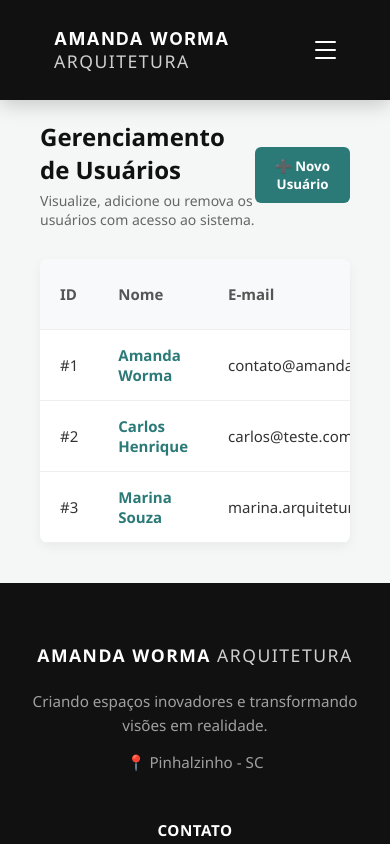
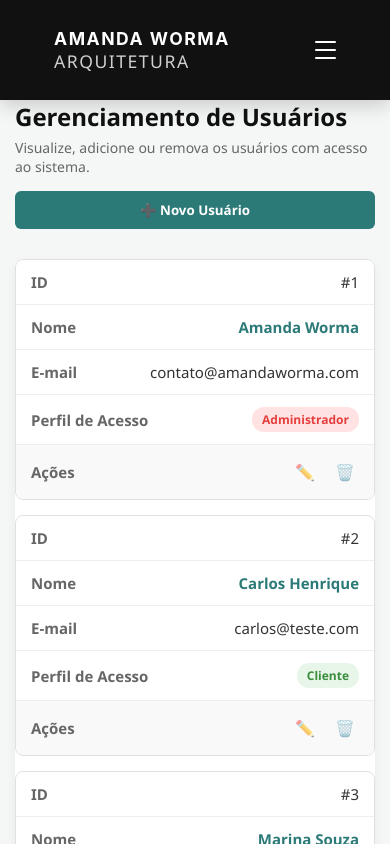
Before and after one commit to 06mateus/vue-project, a Vue app: page /users in a window 390 px wide. Shown: the top 844 px of the page. Built offline with nearby package versions, Linux system fonts and the light colour scheme.

Commit message:
Feito ajustes nas telas para ficar responsivas

```diff
--- a/src/views/ContactView.vue
+++ b/src/views/ContactView.vue
@@ -101,6 +101,7 @@ const enviarFormulario = () => {
 <style scoped>
 .contato-page {
   width: 100%;
+  box-sizing: border-box; /* Garante que o padding não estoure a largura de 100% */
   min-height: calc(100vh - 70px);
   background-color: var(--bg-sections, #f3f4f6);
   display: flex;
@@ -213,6 +214,8 @@ const enviarFormulario = () => {
   background-color: #fff;
   color: #333;
   transition: all 0.2s ease;
+  width: 100%; /* Adicionado para garantir o alinhamento */
+  box-sizing: border-box; /* Adicionado para lidar corretamente com os paddings dos inputs */
 }
 
 [data-theme="dark"] .campo-grupo input,
@@ -258,6 +261,7 @@ const enviarFormulario = () => {
   cursor: pointer;
   transition: background-color 0.2s;
   margin-top: 10px;
+  width: 100%; /* Garante que o botão ocupe todo o espaço disponível */
 }
 
 .btn-enviar:hover {
@@ -266,8 +270,13 @@ const enviarFormulario = () => {
 
 /* RESPONSIVIDADE */
 @media (max-width: 768px) {
+  .contato-page {
+    padding: 20px 15px; /* Reduz o espaçamento nas laterais */
+  }
+
   .contato-container {
-    grid-template-columns: 1fr;
+    padding: 60px 20px;
+    grid-template-columns: 1fr; /* Coloca o texto em cima e o form embaixo */
     gap: 30px;
   }
 
@@ -276,7 +285,11 @@ const enviarFormulario = () => {
   }
 
   .contato-card {
-    padding: 25px;
+    padding: 25px; /* Reduz o padding interno do card do formulário */
+  }
+
+  .localidade-grid {
+    grid-template-columns: 1fr; /* Coloca a Cidade em cima do Estado para não espremer os inputs */
   }
 }
 </style>
--- a/src/views/UsuariosView.vue
+++ b/src/views/UsuariosView.vue
@@ -2,40 +2,64 @@
 import { ref } from 'vue'
 import { listaUsuarios } from '../database/usuarios.js' // 👈 Importa a lista global
 
-const usuarios = listaUsuarios // Lista de usuários (Simulando dados do banco)
-// Variáveis de controle do Modal (Formulário)
+const usuarios = listaUsuarios // Lista de usuários
+// Variáveis de controle do Modal
 const modalAberto = ref(false)
 const novoNome = ref('')
 const novoEmail = ref('')
 const novoPerfil = ref('Cliente')
 
+// 🆕 Variável para controlar se estamos editando um usuário (guarda o ID)
+const usuarioEditandoId = ref(null)
+
 // Função para abrir e fechar o modal
 const alternarModal = () => {
   modalAberto.value = !modalAberto.value
   if (!modalAberto.value) {
-    // Limpa o formulário ao fechar
+    // Limpa o formulário e reseta o estado de edição ao fechar
     novoNome.value = ''
     novoEmail.value = ''
     novoPerfil.value = 'Cliente'
+    usuarioEditandoId.value = null
   }
 }
 
-// Função para adicionar o usuário na lista de forma reativa
-const adicionarUsuario = () => {
+// 🆕 Função para preencher o modal com os dados do usuário que será editado
+const abrirModalEdicao = (usuario) => {
+  novoNome.value = usuario.nome
+  novoEmail.value = usuario.email
+  novoPerfil.value = usuario.perfil
+  usuarioEditandoId.value = usuario.id
+  modalAberto.value = true
+}
+
+// 🆕 Função unificada para Salvar (Adicionar novo OU Atualizar existente)
+const salvarUsuario = () => {
   if (!novoNome.value || !novoEmail.value) return
 
-  // Cria o novo objeto do usuário
+  if (usuarioEditandoId.value) {
+    // Modo EDIÇÃO: Encontra o usuário na lista e atualiza os dados
+    const index = usuarios.value.findIndex(u => u.id === usuarioEditandoId.value)
+    if (index !== -1) {
+      usuarios.value[index].nome = novoNome.value
+      usuarios.value[index].email = novoEmail.value
+      usuarios.value[index].perfil = novoPerfil.value
+    }
+  } else {
+    // Modo CRIAÇÃO: Cria um novo usuário
+    // Pega o maior ID atual ou começa do 1
+    const proximoId = usuarios.value.length > 0 ? Math.max(...usuarios.value.map(u => u.id)) + 1 : 1
+
     const novoUsuario = {
-    id: usuarios.value.length + 1,
+      id: proximoId,
       nome: novoNome.value,
       email: novoEmail.value,
       perfil: novoPerfil.value
     }
+    usuarios.value.push(novoUsuario)
+  }
 
-  // Insere na lista (A tela atualiza sozinha na hora!)
-  usuarios.value.push(novoUsuario)
-
-  // Fecha o modal
+  // Fecha o modal e limpa tudo
   alternarModal()
 }
 
@@ -72,18 +96,23 @@ const excluirUsuario = (id) => {
         </thead>
         <tbody>
           <tr v-for="usuario in usuarios" :key="usuario.id">
-            <td>#{{ usuario.id }}</td>
-            <td class="nome-enfase">{{ usuario.nome }}</td>
-            <td>{{ usuario.email }}</td>
-            <td>
+            <td data-label="ID">#{{ usuario.id }}</td>
+            <td data-label="Nome" class="nome-enfase">{{ usuario.nome }}</td>
+            <td data-label="E-mail">{{ usuario.email }}</td>
+            <td data-label="Perfil de Acesso">
               <span class="badge-perfil" :class="usuario.perfil.toLowerCase()">
                 {{ usuario.perfil }}
               </span>
             </td>
-            <td style="text-align: center;">
-              <button @click="excluirUsuario(usuario.id)" class="btn-excluir" title="Excluir">
+            <td data-label="Ações">
+              <div class="acoes-botoes">
+                <button @click="abrirModalEdicao(usuario)" class="btn-acao btn-editar" title="Editar">
+                  ✏️
+                </button>
+                <button @click="excluirUsuario(usuario.id)" class="btn-acao btn-excluir" title="Excluir">
                   🗑️
                 </button>
+              </div>
             </td>
           </tr>
           <tr v-if="usuarios.length === 0">
@@ -97,9 +126,9 @@ const excluirUsuario = (id) => {
 
     <div v-if="modalAberto" class="modal-overlay" @click.self="alternarModal">
       <div class="modal-card">
-        <h3>Cadastrar Novo Usuário</h3>
+        <h3>{{ usuarioEditandoId ? 'Editar Usuário' : 'Cadastrar Novo Usuário' }}</h3>
 
-        <form @submit.prevent="adicionarUsuario" class="form-modal">
+        <form @submit.prevent="salvarUsuario" class="form-modal">
           <div class="input-group">
             <label for="nome">Nome Completo</label>
             <input type="text" id="nome" v-model="novoNome" placeholder="Ex: João Silva" required>
@@ -121,7 +150,9 @@ const excluirUsuario = (id) => {
 
           <div class="modal-acoes">
             <button type="button" @click="alternarModal" class="btn-cancelar">Cancelar</button>
-            <button type="submit" class="btn-salvar">Salvar Usuário</button>
+            <button type="submit" class="btn-salvar">
+              {{ usuarioEditandoId ? 'Atualizar Usuário' : 'Salvar Usuário' }}
+            </button>
           </div>
         </form>
       </div>
@@ -132,9 +163,11 @@ const excluirUsuario = (id) => {
 <style scoped>
 .conteudo-sistema {
   padding: 40px;
-  max-width: 1200px;
+  width: 100%;
+  box-sizing: border-box;
   margin: 0 auto;
   font-family: sans-serif;
+  min-height: 100vh;
 }
 
 .cabecalho-pagina {
@@ -168,6 +201,7 @@ const excluirUsuario = (id) => {
   font-weight: bold;
   cursor: pointer;
   transition: background 0.2s;
+  white-space: nowrap;
 }
 
 .btn-adicionar:hover {
@@ -179,7 +213,8 @@ const excluirUsuario = (id) => {
   background: white;
   border-radius: 8px;
   box-shadow: 0 4px 12px rgba(0,0,0,0.05);
-  overflow: hidden;
+  overflow-x: hidden;
+  width: 100%;
 }
 
 [data-theme="dark"] .tabela-container {
@@ -226,25 +261,35 @@ const excluirUsuario = (id) => {
   border-radius: 12px;
   font-size: 12px;
   font-weight: bold;
+  white-space: nowrap;
 }
 .badge-perfil.administrador { background-color: #ffe3e3; color: #e53e3e; }
 .badge-perfil.designer { background-color: #e3f2fd; color: #1d88e5; }
 .badge-perfil.cliente { background-color: #e8f5e9; color: #388e3c; }
 
-.btn-excluir {
+/* 🆕 Ajuste para os botões de ação ficarem alinhados */
+.acoes-botoes {
+  display: flex;
+  gap: 12px;
+  justify-content: center;
+}
+
+.btn-acao {
   background: none;
   border: none;
   cursor: pointer;
   font-size: 16px;
   opacity: 0.6;
-  transition: opacity 0.2s;
+  transition: all 0.2s;
+  padding: 4px;
 }
 
-.btn-excluir:hover {
+.btn-acao:hover {
   opacity: 1;
+  transform: scale(1.1);
 }
 
-/* ESTRUTURA DO MODAL (FLUTUANTE) */
+/* ESTRUTURA DO MODAL */
 .modal-overlay {
   position: fixed;
   top: 0;
@@ -256,6 +301,8 @@ const excluirUsuario = (id) => {
   justify-content: center;
   align-items: center;
   z-index: 200;
+  padding: 20px;
+  box-sizing: border-box;
 }
 
 .modal-card {
@@ -328,4 +375,88 @@ const excluirUsuario = (id) => {
   cursor: pointer;
   font-weight: bold;
 }
+
+/* ------------------------------------------- */
+/* AJUSTES DE RESPONSIVIDADE (MOBILE / TABLET) */
+/* ------------------------------------------- */
+@media (max-width: 768px) {
+  .conteudo-sistema {
+    padding: 20px 15px;
+  }
+
+  .cabecalho-pagina {
+    flex-direction: column;
+    align-items: flex-start;
+    gap: 15px;
+  }
+
+  .btn-adicionar {
+    width: 100%;
+    text-align: center;
+  }
+
+  /* Transformando a tabela em Cards para Mobile */
+  .tabela-usuarios {
+    background: transparent;
+  }
+
+  .tabela-usuarios thead {
+    display: none;
+  }
+
+  .tabela-usuarios,
+  .tabela-usuarios tbody,
+  .tabela-usuarios tr,
+  .tabela-usuarios td {
+    display: block;
+    width: 100%;
+    box-sizing: border-box;
+  }
+
+  .tabela-usuarios tr {
+    margin-bottom: 15px;
+    border: 1px solid #e0e0e0;
+    border-radius: 8px;
+    overflow: hidden;
+  }
+
+  [data-theme="dark"] .tabela-usuarios tr {
+    border-color: #333;
+  }
+
+  .tabela-usuarios td {
+    display: flex;
+    justify-content: space-between;
+    align-items: center;
+    text-align: right;
+    padding: 12px 15px;
+  }
+
+  .tabela-usuarios td:last-child {
+    border-bottom: none;
+    background-color: #f9f9f9;
+    justify-content: flex-end; /* Mantém os botões à direita no card do mobile */
+  }
+
+  /* 🆕 Ajuste dos botões de ação no mobile para ficarem encostados à direita */
+  .acoes-botoes {
+    justify-content: flex-end;
+    width: 100%;
+  }
+
+  [data-theme="dark"] .tabela-usuarios td:last-child {
+    background-color: #222;
+  }
+
+  .tabela-usuarios td::before {
+    content: attr(data-label);
+    font-weight: 600;
+    color: #666;
+    text-align: left;
+  }
+
+  [data-theme="dark"] .tabela-usuarios td::before {
+    color: #aaa;
+  }
+}
 </style>
```
Lines whose indentation alone changed are shown as unchanged.
